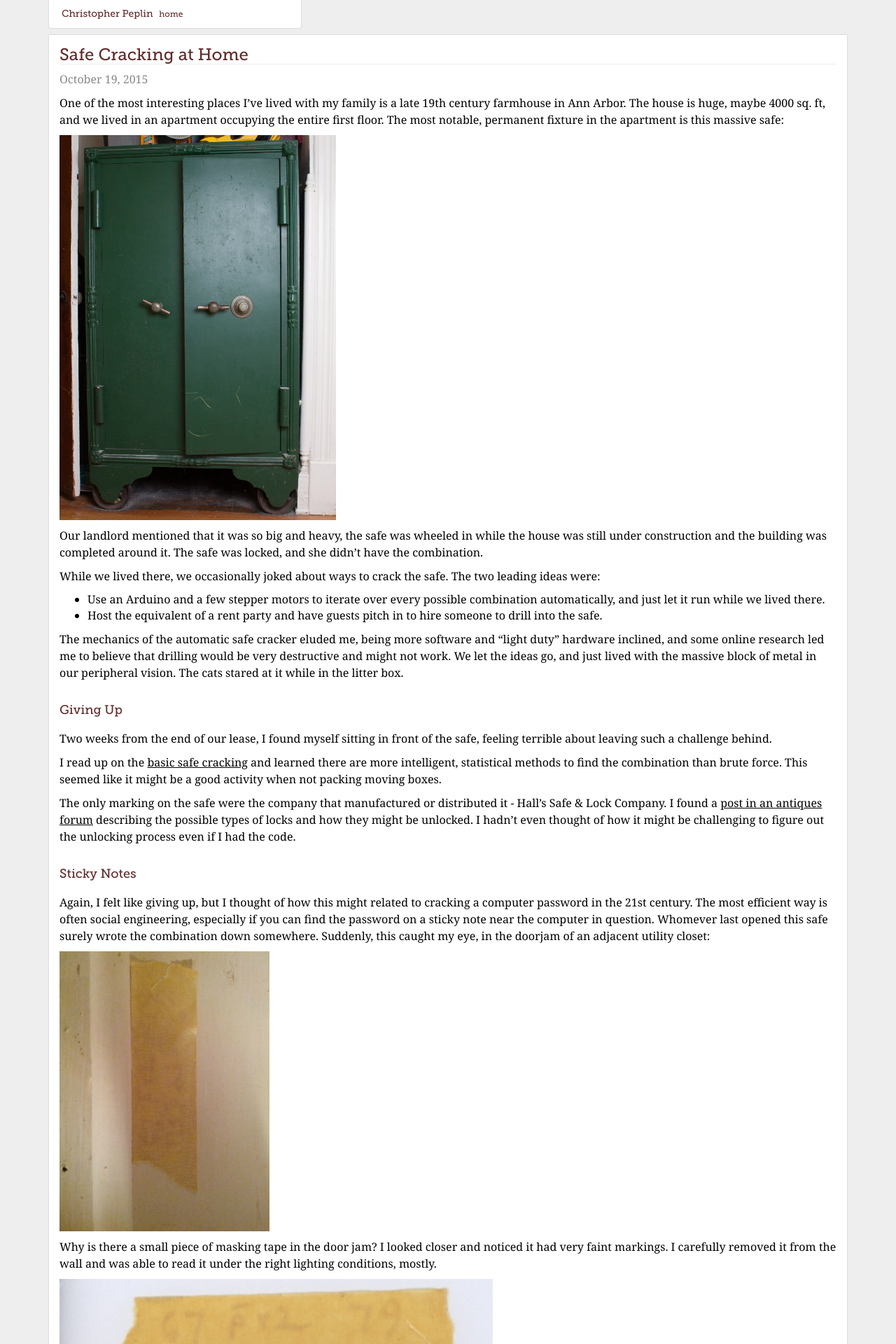
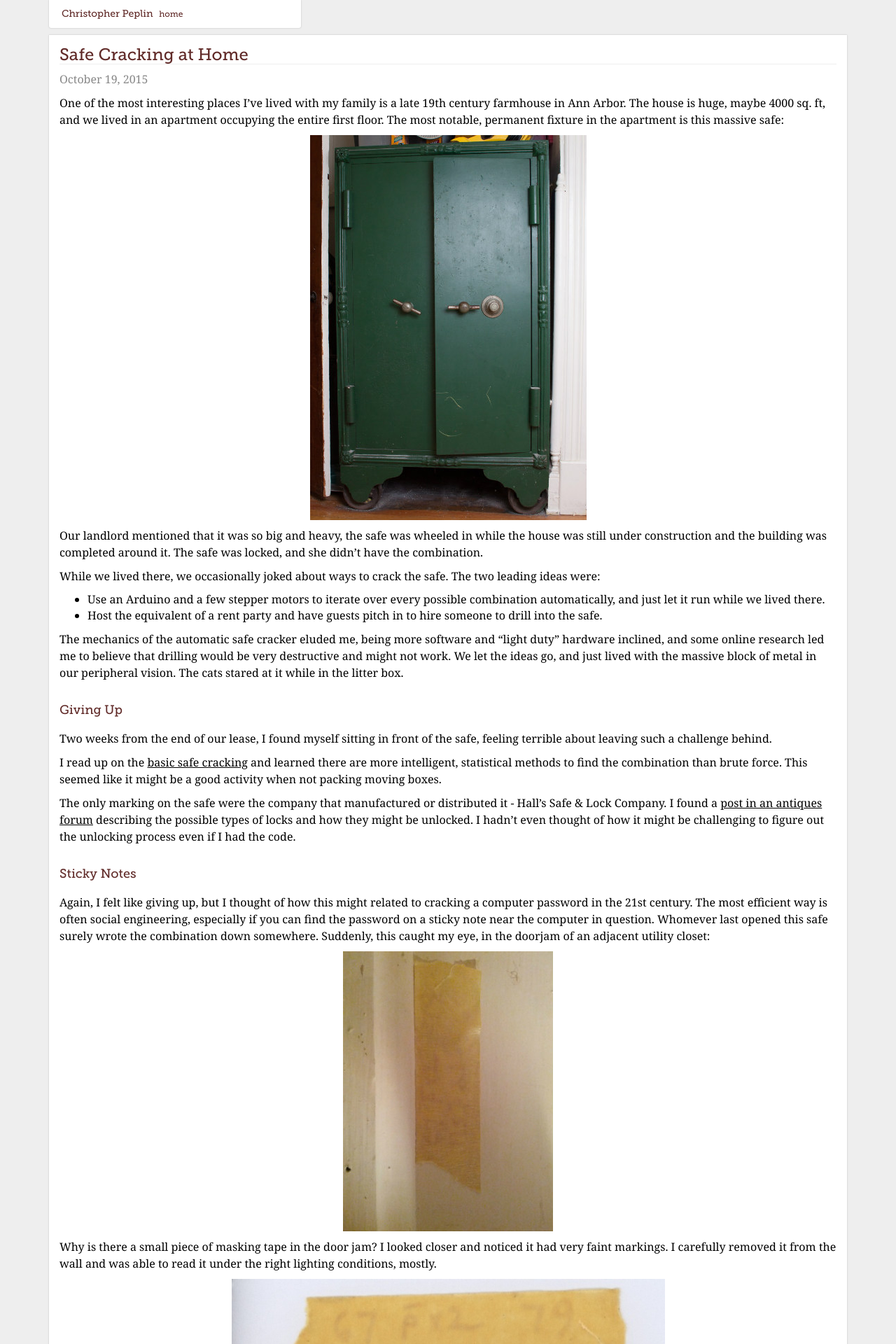
Before and after one commit to peplin/peplin.github.com, a Jekyll site: the page built from _posts/2015-10-19-safe-cracking.mkd, in a window 1280 px wide. Shown: the top 1920 px of the page at 70% size. Built offline with Jekyll 4.4.1, drawn with Linux system fonts in a browser that asks for light colours; Markdown is read by kramdown in place of the engine named in the settings.

Commit message:
Keep images in posts centered even if responsive.

```diff
--- a/css/screen.css
+++ b/css/screen.css
@@ -346,6 +346,12 @@ ul.posts {
 
 /* Post page */
 
+.post img, .post iframe {
+  display: block;
+  margin-left: auto;
+  margin-right: auto;
+}
+
 .post h1 {
   border-bottom: 1px solid #EEE;
   margin: 10px 0;
```
